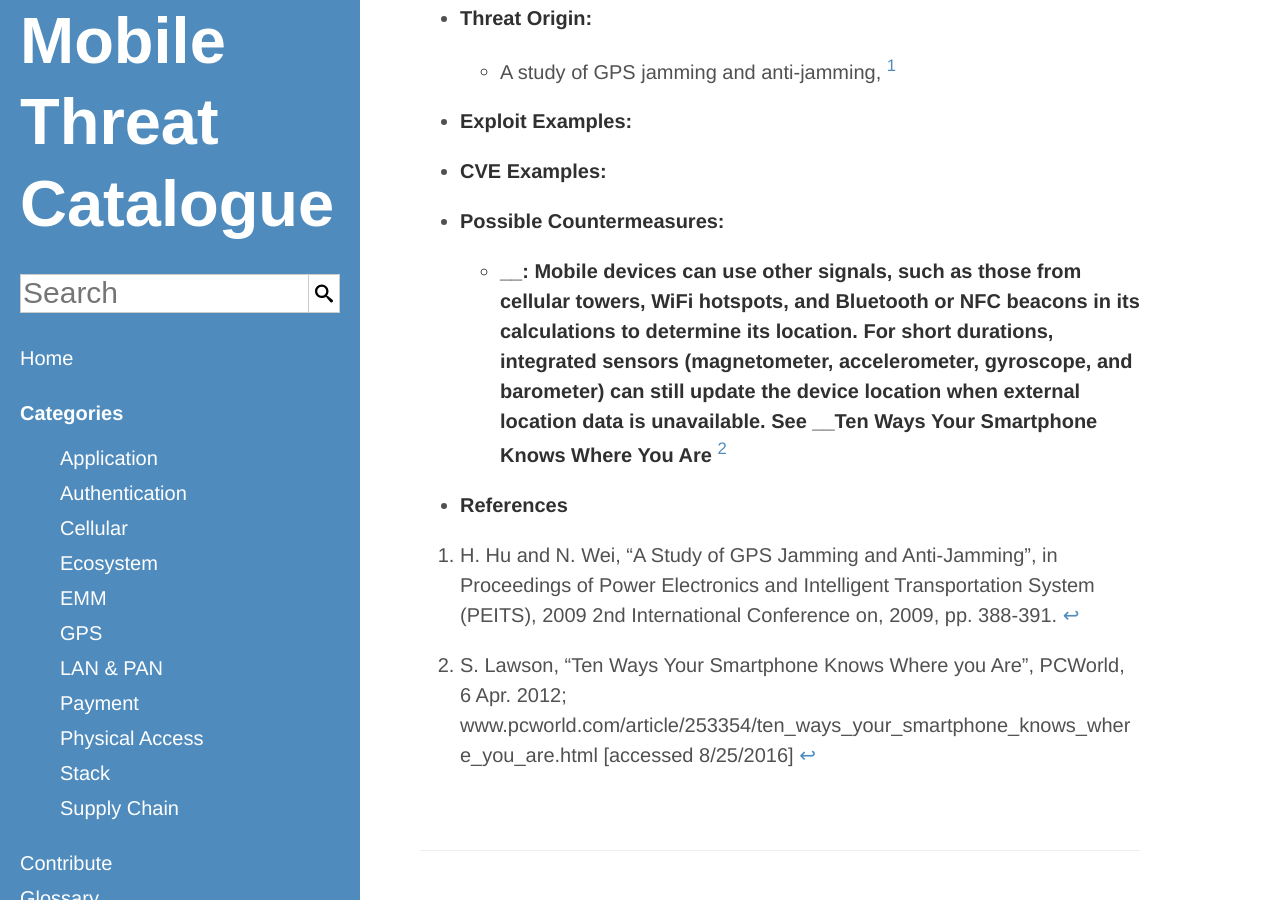
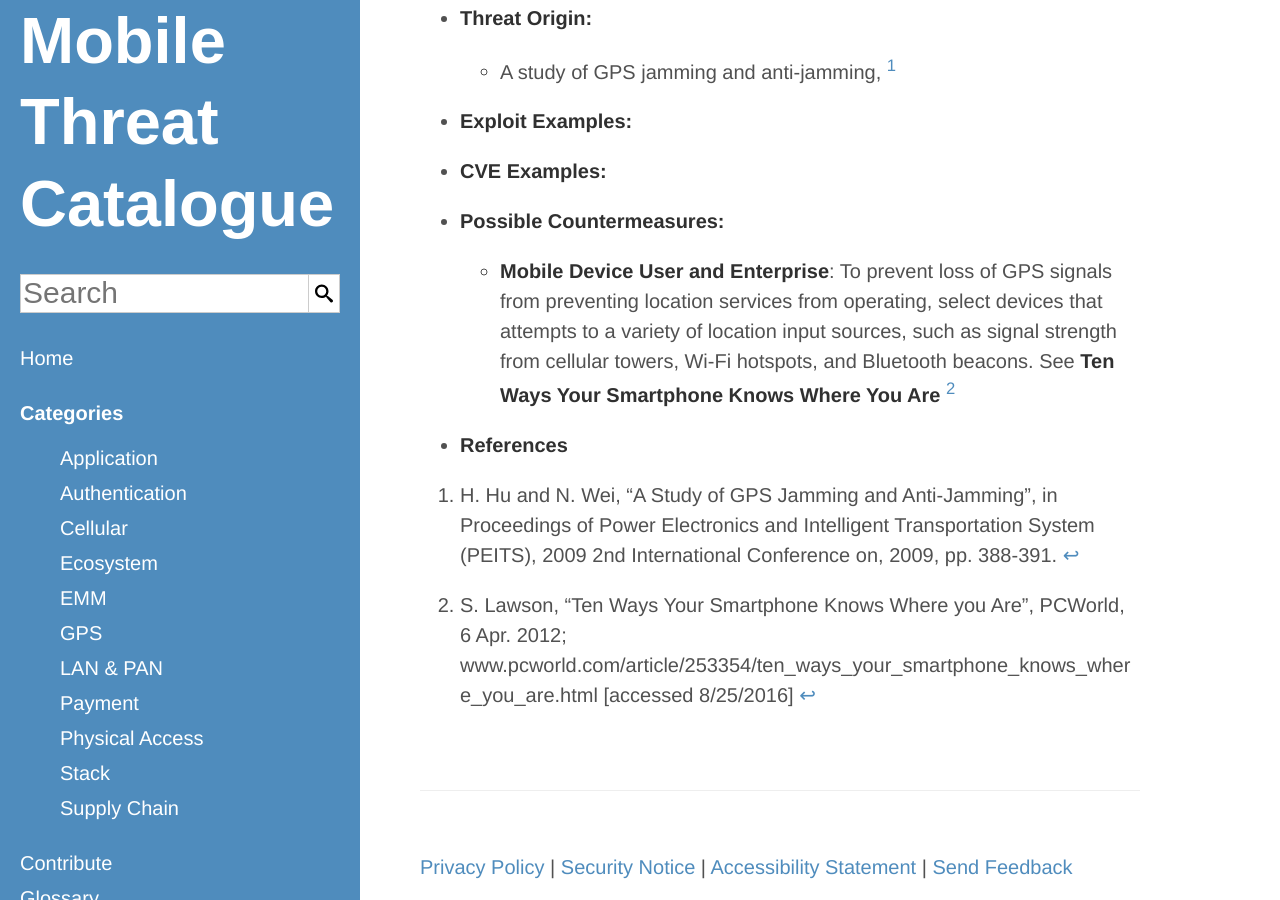
Before and after one commit to usnistgov/mobile-threat-catalogue, a Jekyll site: the page built from _gps-threats/GPS-0.md, in a window 1280 px wide and 900 px high, scrolled down 494 px. Built offline with Jekyll 4.4.1, drawn with Linux system fonts in a browser that asks for light colours.

Commit message:
#13: update countermeasure and actors

```diff
--- a/_gps-threats/GPS-0.md
+++ b/_gps-threats/GPS-0.md
@@ -7,6 +7,7 @@
     ExploitExample:
     CVEExample:
     PossibleCountermeasures:
-        "Mobile devices can use other signals, such as those from cellular towers, WiFi hotspots, and Bluetooth or NFC beacons in its calculations to determine its location. For short durations, integrated sensors (magnetometer, accelerometer, gyroscope, and barometer) can still update the device location when external location data is unavailable. See __Ten Ways Your Smartphone Knows Where You Are__ [^40]":
-            -
+        "To prevent loss of GPS signals from preventing location services from operating, select devices that attempts to a variety of location input sources, such as signal strength from cellular towers, Wi-Fi hotspots, and Bluetooth beacons. See __Ten Ways Your Smartphone Knows Where You Are__ [^40]":
+            - Mobile Device User
+            - Enterprise
 ---
```
